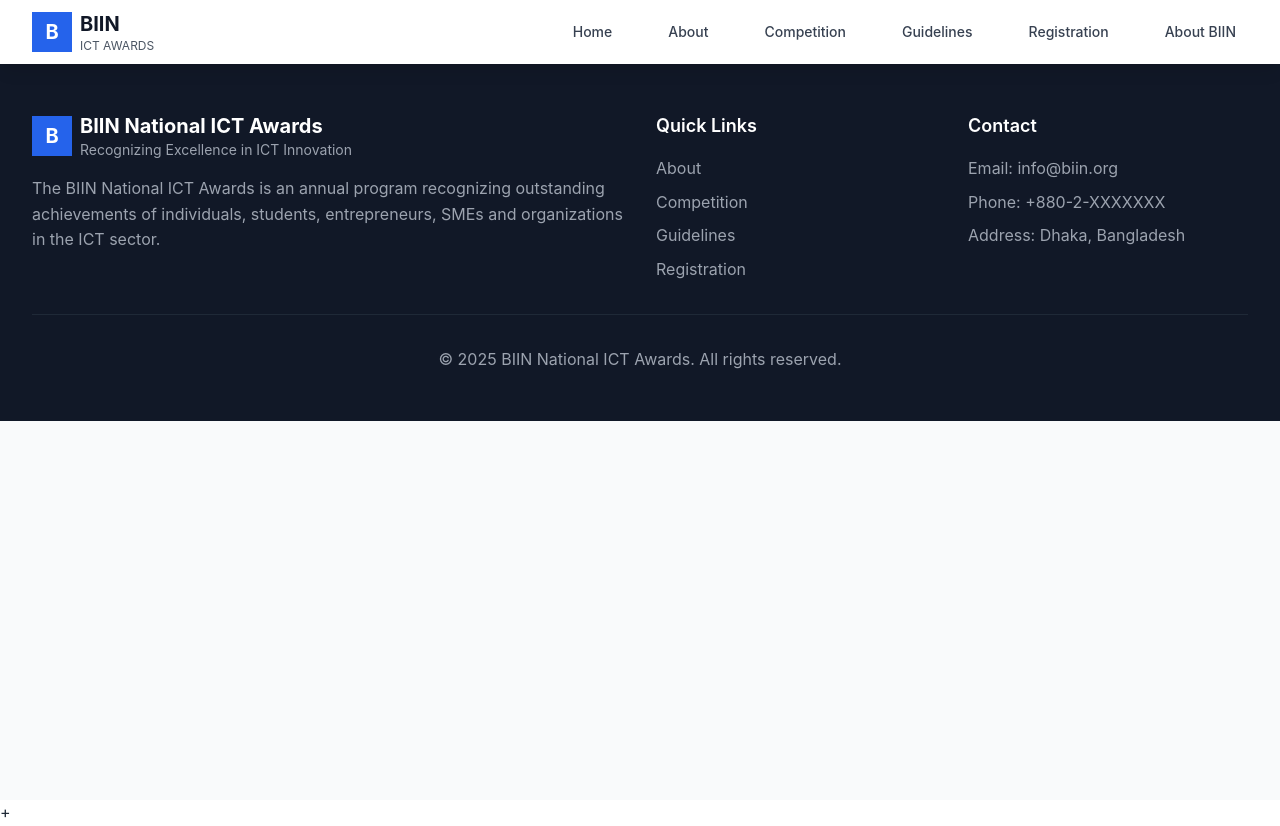
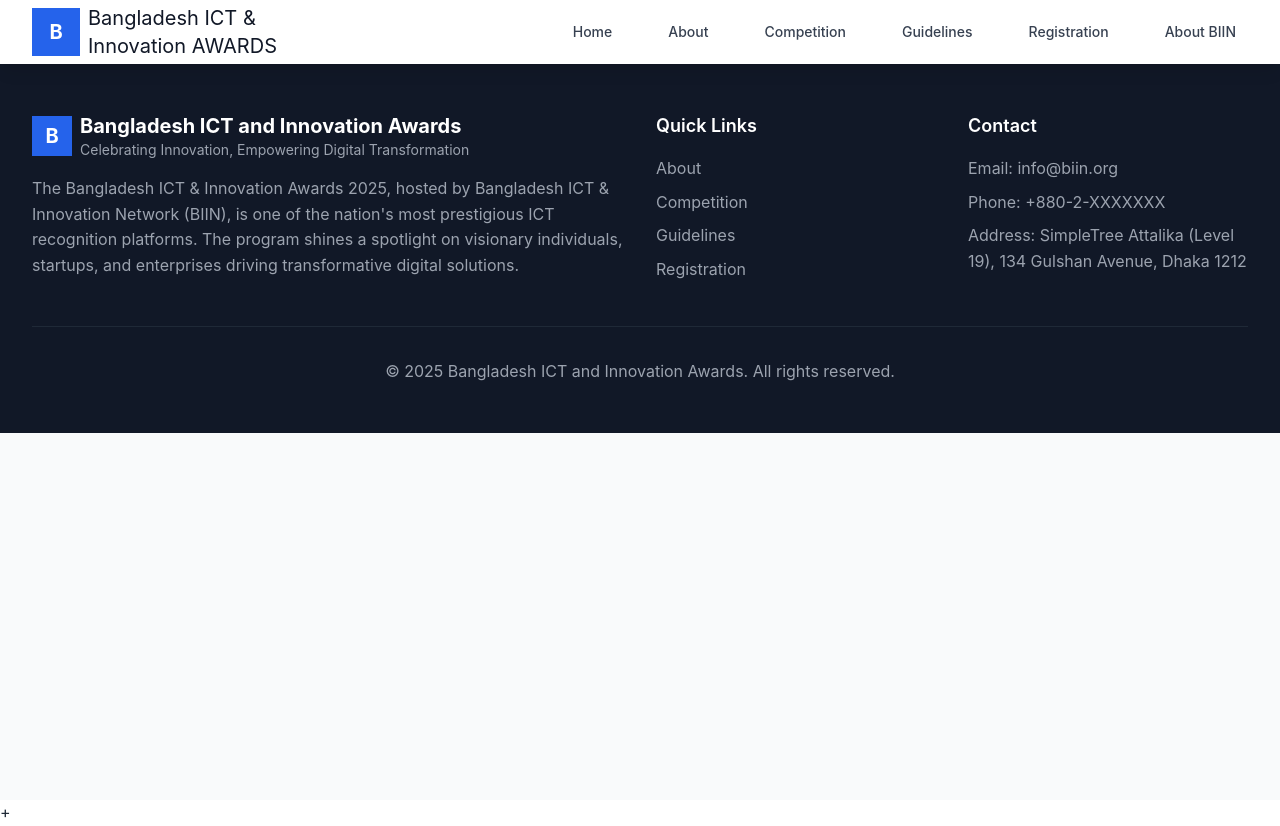
Before and after one commit to Ayonspoiler/BIIN_Award_Function, a React (Vite) app in the folder frontend/: page /about-biin in a window 1280 px wide. Built offline with nearby package versions, Linux system fonts and the light colour scheme.

Commit message:
Navbar and Footer Updated.

```diff
--- a/frontend/src/components/Footer.jsx
+++ b/frontend/src/components/Footer.jsx
@@ -11,13 +11,20 @@ const Footer = () => {
                 <span className="text-white font-bold text-xl">B</span>
               </div>
               <div>
-                <div className="text-xl font-bold">BIIN National ICT Awards</div>
-                <div className="text-sm text-gray-400">Recognizing Excellence in ICT Innovation</div>
+                <div className="text-xl font-bold">
+                  Bangladesh ICT and Innovation Awards
+                </div>
+                <div className="text-sm text-gray-400">
+                  Celebrating Innovation, Empowering Digital Transformation
+                </div>
               </div>
             </div>
             <p className="text-gray-400 mb-4">
-              The BIIN National ICT Awards is an annual program recognizing outstanding achievements of individuals,
-              students, entrepreneurs, SMEs and organizations in the ICT sector.
+              The Bangladesh ICT & Innovation Awards 2025, hosted by Bangladesh
+              ICT & Innovation Network (BIIN), is one of the nation's most
+              prestigious ICT recognition platforms. The program shines a
+              spotlight on visionary individuals, startups, and enterprises
+              driving transformative digital solutions.
             </p>
           </div>
 
@@ -25,22 +32,34 @@ const Footer = () => {
             <h3 className="text-lg font-semibold mb-4">Quick Links</h3>
             <ul className="space-y-2">
               <li>
-                <Link to="/about" className="text-gray-400 hover:text-white transition-colors">
+                <Link
+                  to="/about"
+                  className="text-gray-400 hover:text-white transition-colors"
+                >
                   About
                 </Link>
               </li>
               <li>
-                <Link to="/competition" className="text-gray-400 hover:text-white transition-colors">
+                <Link
+                  to="/competition"
+                  className="text-gray-400 hover:text-white transition-colors"
+                >
                   Competition
                 </Link>
               </li>
               <li>
-                <Link to="/guidelines" className="text-gray-400 hover:text-white transition-colors">
+                <Link
+                  to="/guidelines"
+                  className="text-gray-400 hover:text-white transition-colors"
+                >
                   Guidelines
                 </Link>
               </li>
               <li>
-                <Link to="/registration" className="text-gray-400 hover:text-white transition-colors">
+                <Link
+                  to="/registration"
+                  className="text-gray-400 hover:text-white transition-colors"
+                >
                   Registration
                 </Link>
               </li>
@@ -52,17 +71,23 @@ const Footer = () => {
             <div className="space-y-2 text-gray-400">
               <p>Email: info@biin.org</p>
               <p>Phone: +880-2-XXXXXXX</p>
-              <p>Address: Dhaka, Bangladesh</p>
+              <p>
+                Address: SimpleTree Attalika (Level 19), 134 Gulshan Avenue,
+                Dhaka 1212
+              </p>
             </div>
           </div>
         </div>
 
         <div className="border-t border-gray-800 mt-8 pt-8 text-center text-gray-400">
-          <p>&copy; 2025 BIIN National ICT Awards. All rights reserved.</p>
+          <p>
+            &copy; 2025 Bangladesh ICT and Innovation Awards. All rights
+            reserved.
+          </p>
         </div>
       </div>
     </footer>
-  )
+  );
 }
 
 export default Footer
--- a/frontend/src/components/Navbar.jsx
+++ b/frontend/src/components/Navbar.jsx
@@ -21,12 +21,12 @@ const Navbar = () => {
           {/* Logo */}
           <div className="flex items-center">
             <Link to="/" className="flex items-center space-x-2">
-              <div className="w-10 h-10 bg-primary-600 rounded-lg flex items-center justify-center">
+              <div className="w-12 h-12 bg-primary-600 rounded-lg flex items-center justify-center">
                 <span className="text-white font-bold text-xl">B</span>
               </div>
               <div>
-                <div className="text-xl font-bold text-gray-900">BIIN</div>
-                <div className="text-xs text-gray-600">ICT AWARDS</div>
+                <div className="text-xl  text-gray-900">Bangladesh ICT &</div>
+                <div className="text-xl text-gray-900">Innovation AWARDS</div>
               </div>
             </Link>
           </div>
```
